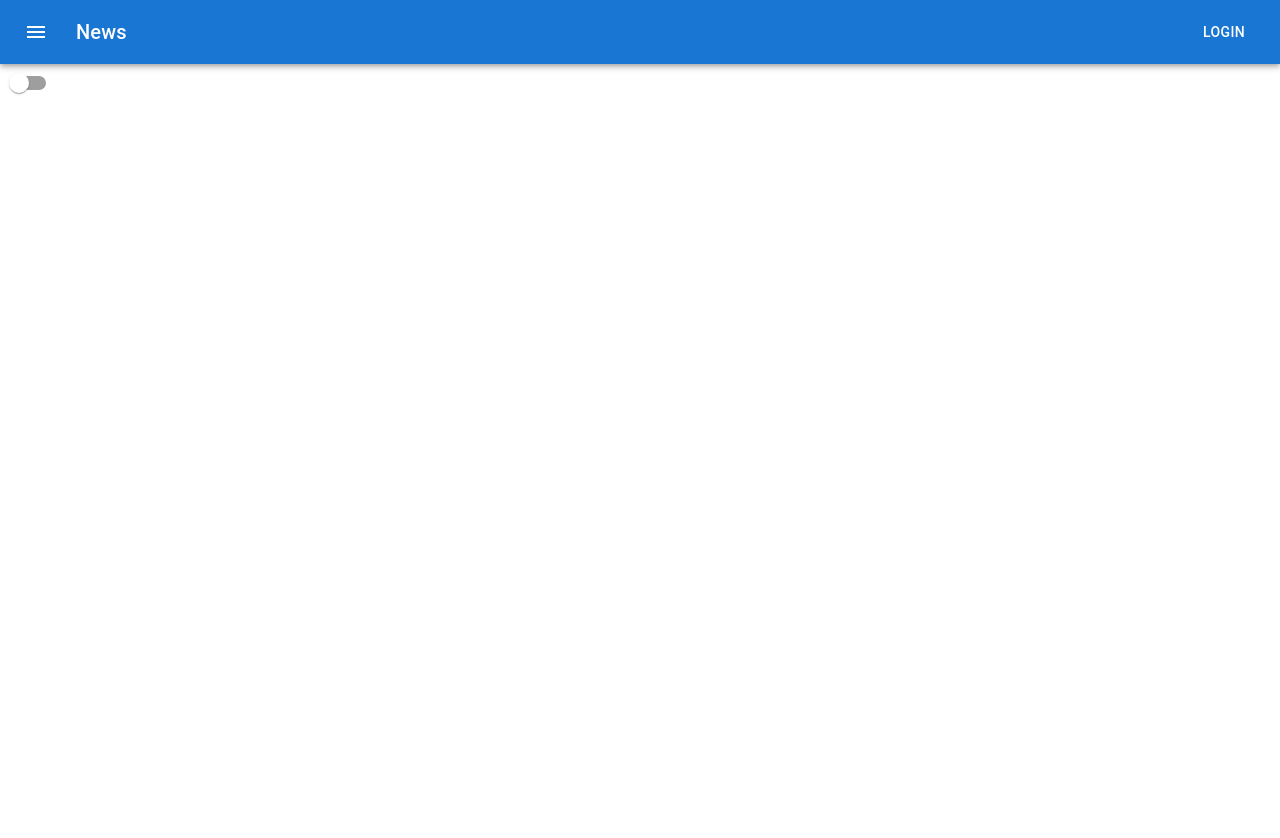
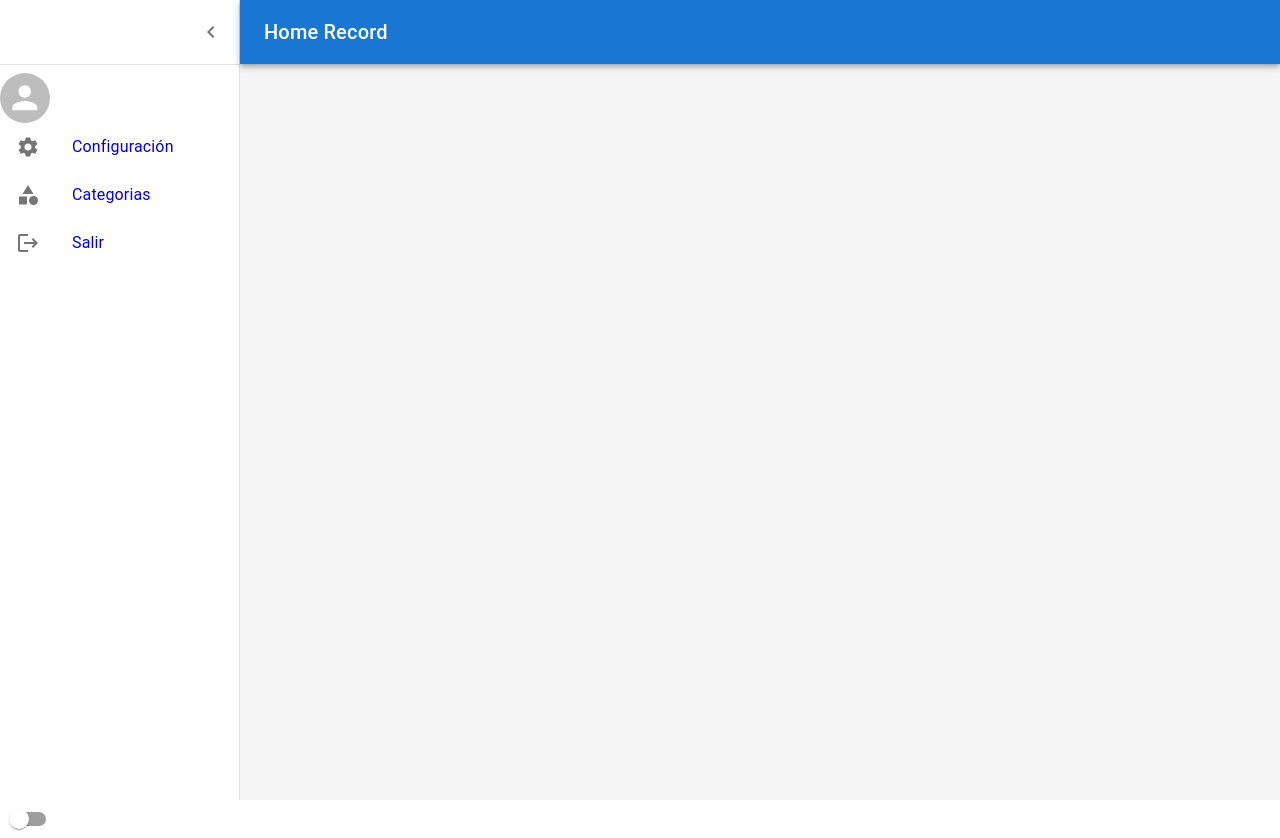
Before and after one commit to Betomx45/agenda, a React (Create React App) app: page / in a window 1280 px wide. Before the commit the page ends 800 px from the top, so only its background shows below. Built offline with nearby package versions, Linux system fonts and the light colour scheme.

Commit message:
proyecto modificado

```diff
--- a/src/App.js
+++ b/src/App.js
@@ -1,14 +1,14 @@
 import { BrowserRouter as Router } from 'react-router-dom';
 import Routes from './Routes'
+import Layout from './components/layout';
 
-import Header from './components/layout/Header';
 
 
 function App() {
   return (
     <Router>
-      <Header />
-      <Routes />
+      <Layout/>
+      <Routes/>
     </Router>
   );
 }
--- a/src/Routes.js
+++ b/src/Routes.js
@@ -1,11 +1,15 @@
-import {Route} from 'react-router-dom';
+import React from 'react';
+import { Route} from 'react-router-dom';
 import { Switch } from '@mui/material';
+//componentes
+import Layout from './components/layout';
 import SignIn from './components/Login';
 
 
 const Routes = () => (
     <Switch>
-        <Route exact path="/" component={SignIn}/>
+        <Route exact path="/" component={Layout}/>
+        <Route exact path="/login" component={SignIn}/>
     </Switch>
 );
 export default Routes;
--- a/src/components/Login.js
+++ b/src/components/Login.js
@@ -24,7 +24,7 @@ const SignIn = () => {
   };
 
   return (
-    <ThemeProvider theme={theme}>
+      <ThemeProvider theme={theme}>
       <Container component="main" maxWidth="xs" >
         <CssBaseline />
         <Box
--- a/src/components/layout/Header.js
+++ /dev/null
@@ -1,33 +0,0 @@
-import * as React from 'react';
-import AppBar from '@mui/material/AppBar';
-import Box from '@mui/material/Box';
-import Toolbar from '@mui/material/Toolbar';
-import Typography from '@mui/material/Typography';
-import Button from '@mui/material/Button';
-import IconButton from '@mui/material/IconButton';
-import MenuIcon from '@mui/icons-material/Menu';
-
-const Header = () => {
-  return (
-    <Box sx={{ flexGrow: 1 }}>
-      <AppBar position="static">
-        <Toolbar>
-          <IconButton
-            size="large"
-            edge="start"
-            color="inherit"
-            aria-label="menu"
-            sx={{ mr: 2 }}
-          >
-            <MenuIcon />
-          </IconButton>
-          <Typography variant="h6" component="div" sx={{ flexGrow: 1 }}>
-            News
-          </Typography>
-          <Button color="inherit">Login</Button>
-        </Toolbar>
-      </AppBar>
-    </Box>
-  );
-};
-export default Header;
--- /dev/null
+++ b/src/components/layout/index.js
@@ -0,0 +1,149 @@
+import * as React from 'react';
+import { styled, createTheme, ThemeProvider } from '@mui/material/styles';
+import CssBaseline from '@mui/material/CssBaseline';
+import MuiDrawer from '@mui/material/Drawer';
+import Box from '@mui/material/Box';
+import MuiAppBar from '@mui/material/AppBar';
+import Toolbar from '@mui/material/Toolbar';
+import List from '@mui/material/List';
+import Typography from '@mui/material/Typography';
+import Divider from '@mui/material/Divider';
+import IconButton from '@mui/material/IconButton';
+import Badge from '@mui/material/Badge';
+import MenuIcon from '@mui/icons-material/Menu';
+import ChevronLeftIcon from '@mui/icons-material/ChevronLeft';
+import NotificationsIcon from '@mui/icons-material/Notifications';
+import { menuItems } from './menu';
+import { Container } from '@mui/material';
+import { Add } from '@mui/icons-material';
+
+
+
+
+
+const drawerWidth = 240;
+
+const AppBar = styled(MuiAppBar, {
+    shouldForwardProp: (prop) => prop !== 'open',
+})(({ theme, open }) => ({
+    zIndex: theme.zIndex.drawer + 1,
+    transition: theme.transitions.create(['width', 'margin'], {
+        easing: theme.transitions.easing.sharp,
+        duration: theme.transitions.duration.leavingScreen,
+    }),
+    ...(open && {
+        marginLeft: drawerWidth,
+        width: `calc(100% - ${drawerWidth}px)`,
+        transition: theme.transitions.create(['width', 'margin'], {
+            easing: theme.transitions.easing.sharp,
+            duration: theme.transitions.duration.enteringScreen,
+        }),
+    }),
+}));
+
+const Drawer = styled(MuiDrawer, { shouldForwardProp: (prop) => prop !== 'open' })(
+    ({ theme, open }) => ({
+        '& .MuiDrawer-paper': {
+            position: 'relative',
+            whiteSpace: 'nowrap',
+            width: drawerWidth,
+            transition: theme.transitions.create('width', {
+                easing: theme.transitions.easing.sharp,
+                duration: theme.transitions.duration.enteringScreen,
+            }),
+            boxSizing: 'border-box',
+            ...(!open && {
+                overflowX: 'hidden',
+                transition: theme.transitions.create('width', {
+                    easing: theme.transitions.easing.sharp,
+                    duration: theme.transitions.duration.leavingScreen,
+                }),
+                width: theme.spacing(7),
+                [theme.breakpoints.up('sm')]: {
+                    width: theme.spacing(9),
+                },
+            }),
+        },
+    }),
+);
+
+const mdTheme = createTheme();
+
+const DashboardContent = (props) => {
+    const [open, setOpen] = React.useState(true);
+    const toggleDrawer = () => {
+        setOpen(!open);
+    };
+
+    return (
+        <ThemeProvider theme={mdTheme}>
+            <Box sx={{ display: 'flex' }}>
+                <CssBaseline />
+                <AppBar position="absolute" open={open}>
+                    <Toolbar
+                        sx={{
+                            pr: '24px', // keep right padding when drawer closed
+                        }}
+                    >
+                        <IconButton
+                            edge="start"
+                            color="inherit"
+                            aria-label="open drawer"
+                            onClick={toggleDrawer}
+                            sx={{
+                                marginRight: '36px',
+                                ...(open && { display: 'none' }),
+                            }}
+                        >
+                            <MenuIcon />
+                        </IconButton>
+                        <Typography
+                            component="h1"
+                            variant="h6"
+                            color="inherit"
+                            noWrap
+                            sx={{ flexGrow: 1 }}
+                        >
+                            Home Record
+                        </Typography>
+                    </Toolbar>
+                </AppBar>
+                <Drawer variant="permanent" open={open}>
+                    <Toolbar
+                        sx={{
+                            display: 'flex',
+                            alignItems: 'center',
+                            justifyContent: 'flex-end',
+                            px: [1],
+                        }}
+                    >
+                        <IconButton onClick={toggleDrawer}>
+                            <ChevronLeftIcon />
+                        </IconButton>
+                    </Toolbar>
+                    <Divider />
+                    <List>{menuItems}</List>
+                </Drawer>
+                <Box
+                    component="main"
+                    sx={{
+                        backgroundColor: (theme) =>
+                            theme.palette.mode === 'light'
+                                ? theme.palette.grey[100]
+                                : theme.palette.grey[900],
+                        flexGrow: 1,
+                        height: '100vh',
+                        overflow: 'auto',
+                    }}
+                >
+                    <Toolbar />
+                    <AppBar>
+
+                    </AppBar>
+                </Box>
+            </Box>
+        </ThemeProvider>
+    );
+}
+
+export default DashboardContent;
--- /dev/null
+++ b/src/components/layout/menu.js
@@ -0,0 +1,32 @@
+import * as React from 'react';
+import ListItem from '@mui/material/ListItem';
+import ListItemIcon from '@mui/material/ListItemIcon';
+import ListItemText from '@mui/material/ListItemText';
+import { Link } from 'react-router-dom';
+
+import { Avatar, Typography } from '@mui/material';
+import { Category, Logout, Settings } from '@mui/icons-material';
+
+export const menuItems = (
+  <div>
+    <Avatar sx={{width:50, height:50}}></Avatar>
+    <ListItem to="/configuracion" component={Link}>
+      <ListItemIcon>
+        <Settings />
+      </ListItemIcon>
+      <ListItemText primary="Configuración" />
+    </ListItem>
+    <ListItem to="/categorias" component={Link}>
+      <ListItemIcon>
+        <Category />
+      </ListItemIcon>
+      <ListItemText primary="Categorias" />
+    </ListItem>
+    <ListItem to="/login" component={Link}>
+      <ListItemIcon>
+        <Logout />
+      </ListItemIcon>
+      <ListItemText primary="Salir" />
+    </ListItem>
+  </div>
+);
```
